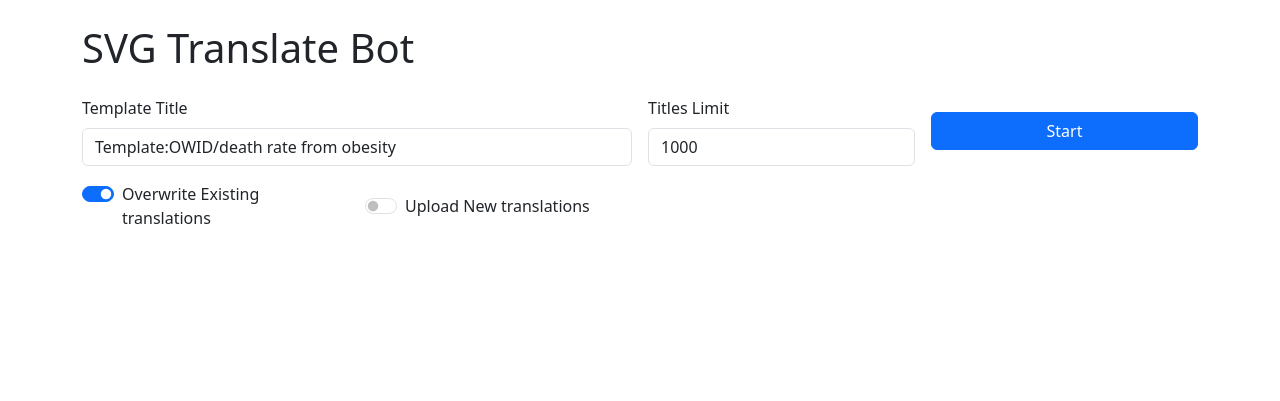
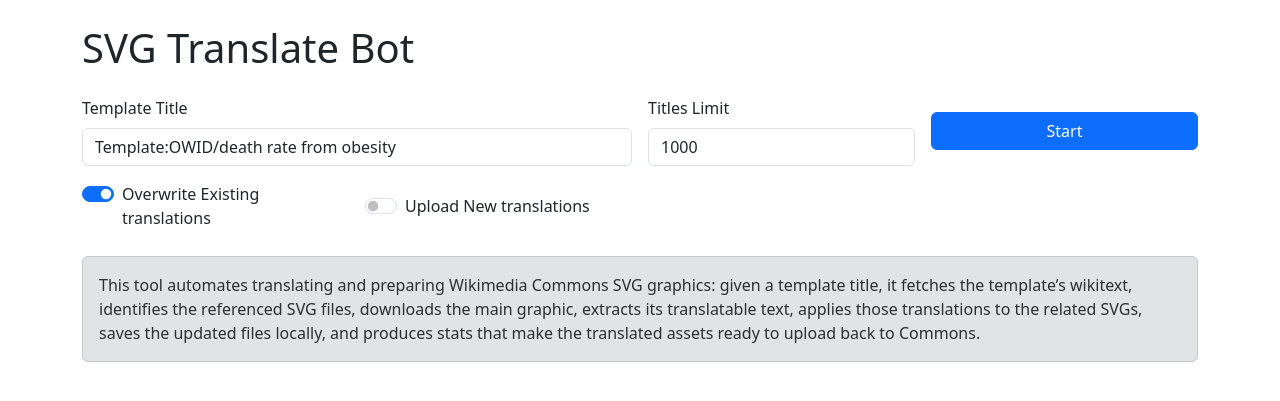
Before and after one commit to Mdwiki-TD/svg_translate, a Flask app: page / in a window 1280 px wide. Shown: the part 56-457 px from the top of the page. Run offline with Flask 3, Linux system fonts and the light colour scheme; parts of the project's set-up code (start-up, migrations or seed data) failed here and were passed over.

Commit message:
Add introductory info alert for non-running tasks (#20)

```diff
--- a/src/web/templates/index.html
+++ b/src/web/templates/index.html
@@ -65,6 +65,16 @@
             </div>
         </div>
     </form>
+
+    {% if not task_id %}
+        <div class="alert alert-secondary" role="alert">
+            This tool automates translating and preparing Wikimedia Commons SVG graphics: given a template
+            title, it fetches the template’s wikitext, identifies the referenced SVG files, downloads the main
+            graphic, extracts its translatable text, applies those translations to the related SVGs, saves the
+            updated files locally, and produces stats that make the translated assets ready to upload back to
+            Commons.
+        </div>
+    {% endif %}
 
     {% if task_id %}
         <div id="progress-section" data-task-id="{{ task_id }}">
```
